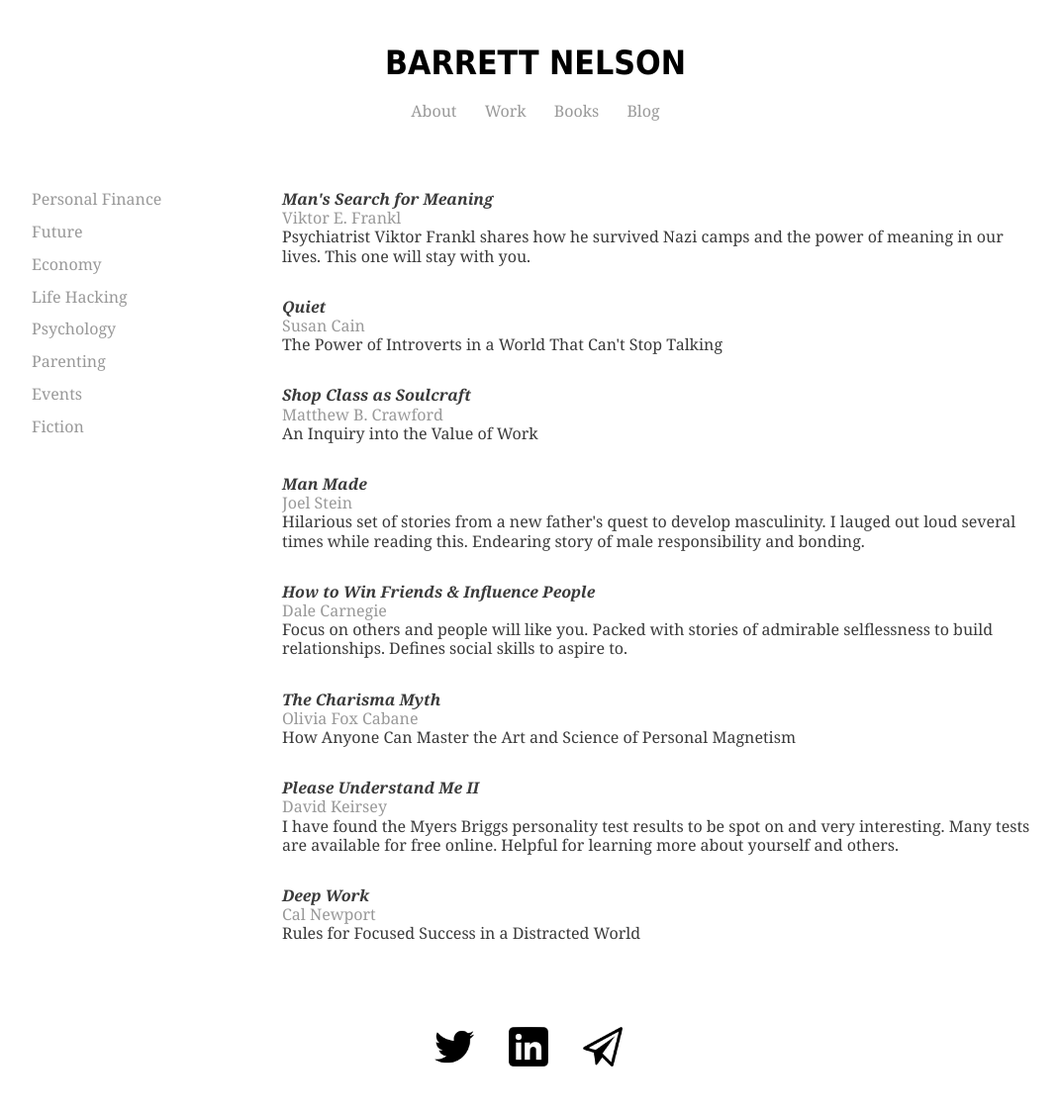
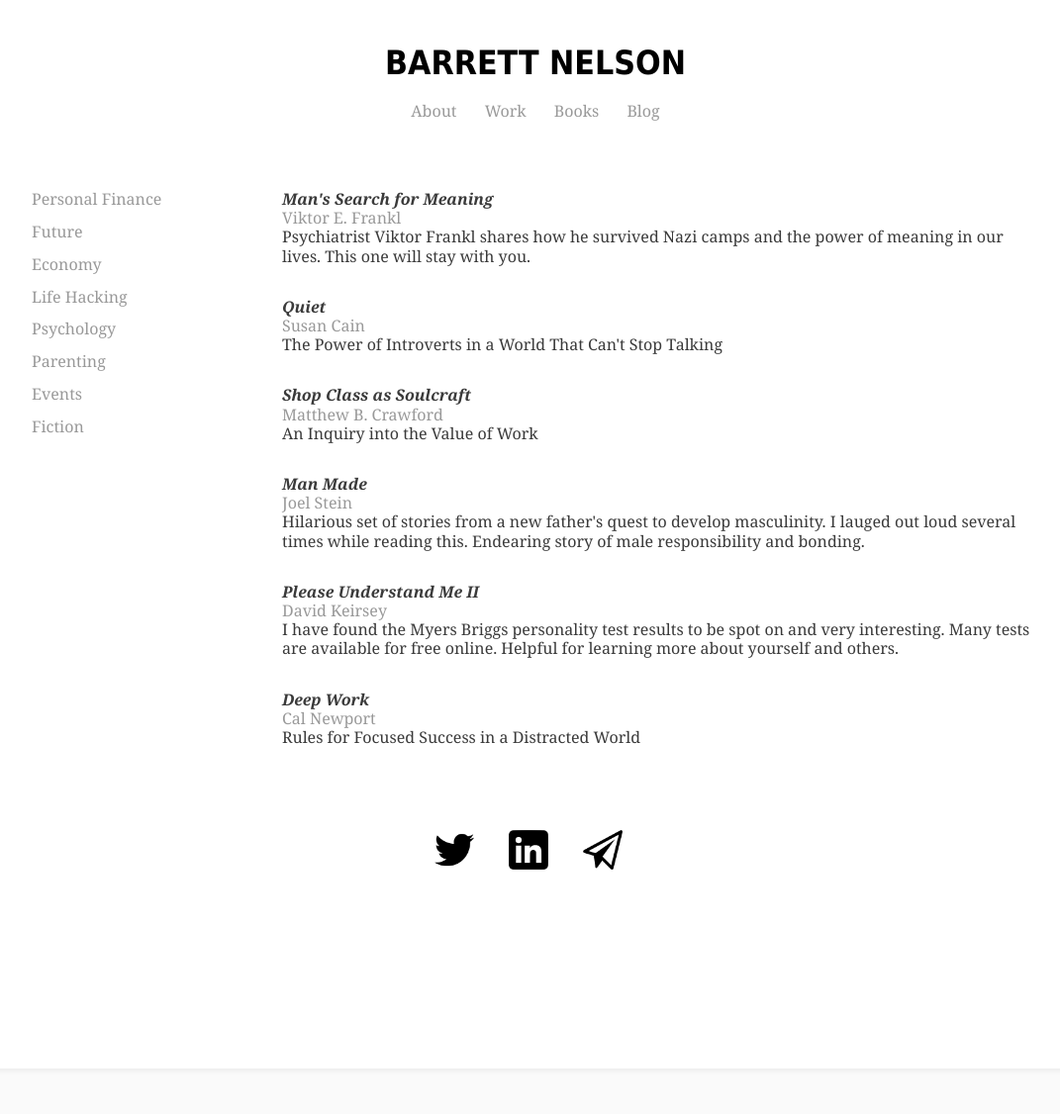
Before and after one commit to bstnel/bstnel.github.io, a Jekyll site: the page books/psychology/index.html, which Jekyll copies as it is, in a window 1280 px wide. Shown: the whole page at 99% size, without its empty margins (99-1170 px from the left). Built offline with Jekyll 4.4.1, drawn with Linux system fonts in a browser that asks for light colours; after the commit the page ends 1080 px from its top, so only the background shows below that.

Commit message:
Update index.html

```diff
--- a/books/psychology/index.html
+++ b/books/psychology/index.html
@@ -65,16 +65,6 @@
   <h4>Joel Stein</h4>
   <h5>Hilarious set of stories from a new father's quest to develop masculinity. I lauged out loud several times while reading this. Endearing story of male responsibility and bonding.</h5>
       </p>
-<p>
-          <h3>How to Win Friends & Influence People</h3>
-  <h4>Dale Carnegie</h4>
-  <h5>Focus on others and people will like you. Packed with stories of admirable selflessness to build relationships. Defines social skills to aspire to. </h5>
-      </p>
-        <p>
-          <h3>The Charisma Myth</h3>
-  <h4>Olivia Fox Cabane</h4>
-  <h5>How Anyone Can Master the Art and Science of Personal Magnetism</h5>
-      </p>
       <p>
           <h3>Please Understand Me II</h3>
   <h4>David Keirsey</h4>
```
